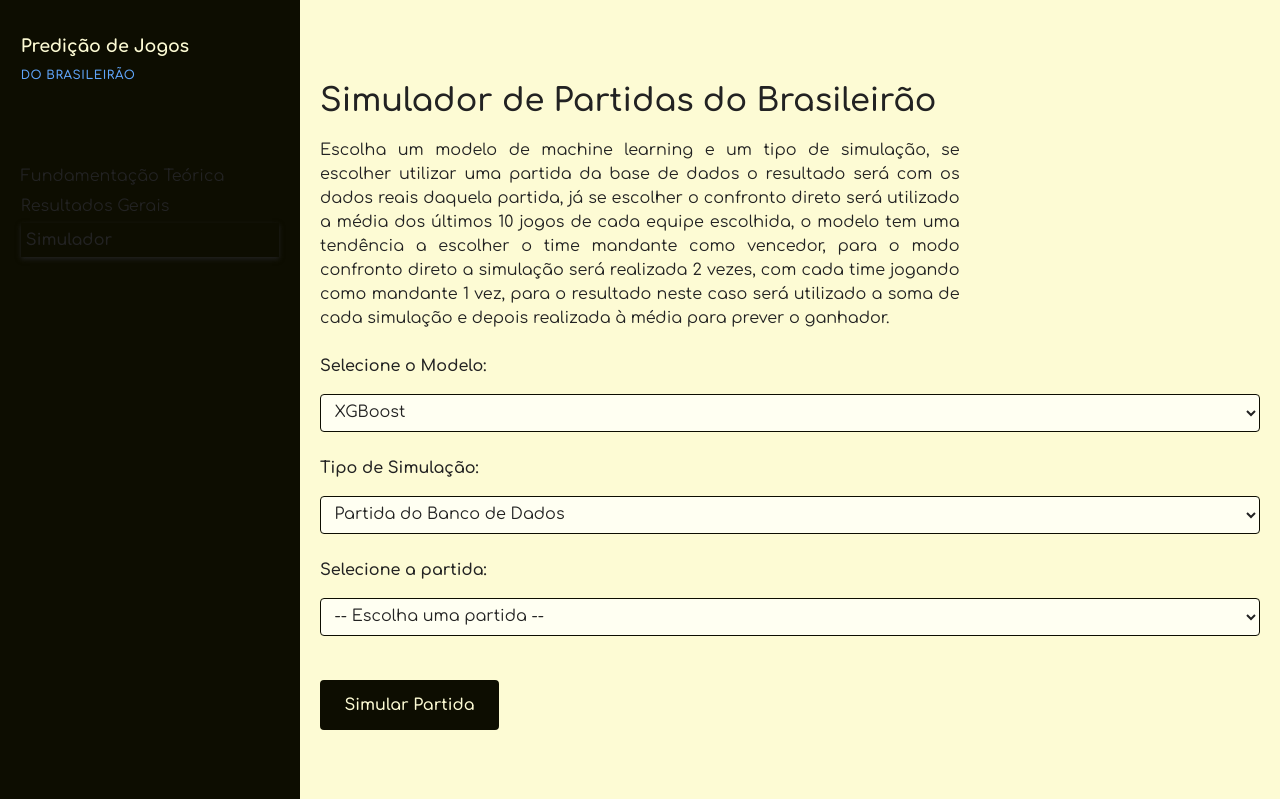
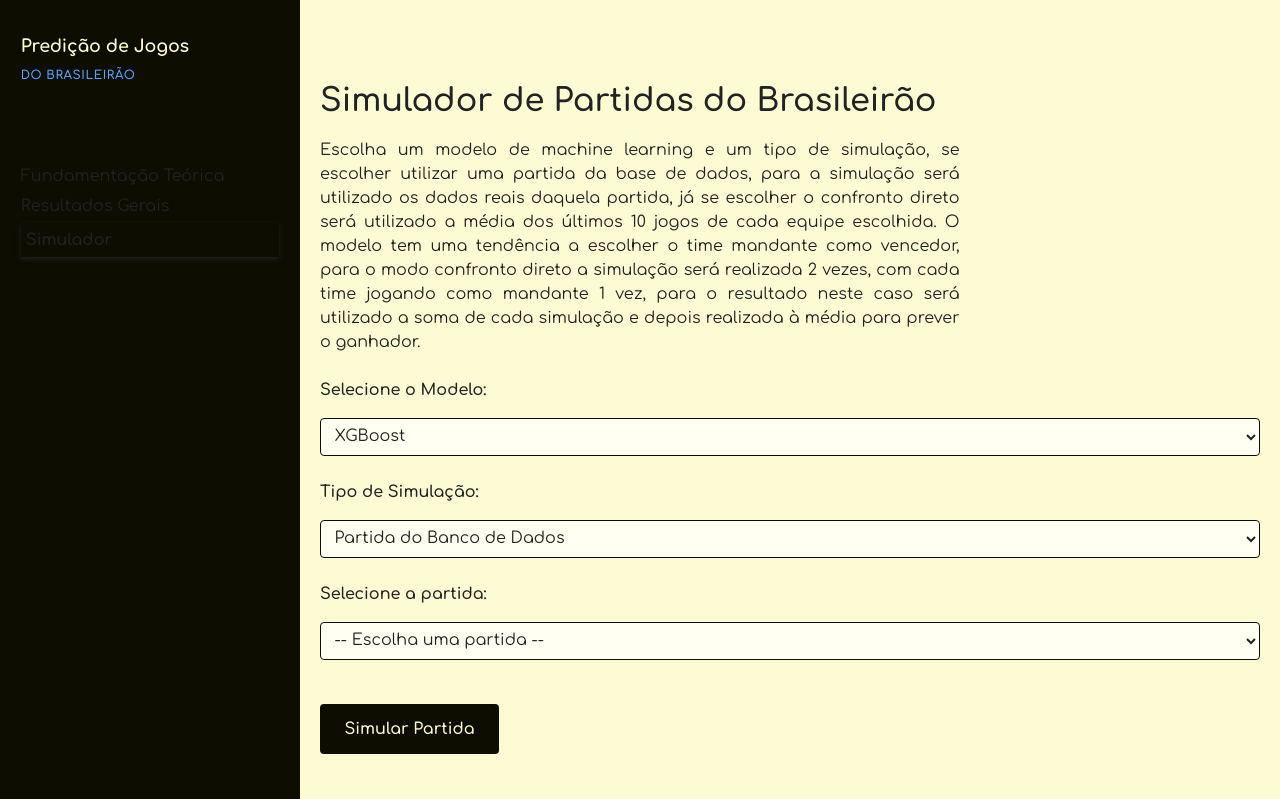
Before and after one commit to CarlosSonego/Estagio, a Flask app: page /simulador in a window 1280 px wide. Shown: the top 799 px of the page. Run offline with Flask 3, Linux system fonts and the light colour scheme; some libraries are stand-ins or nearby versions.

Commit message:
Update simulador.html

```diff
--- a/base/templates/simulador.html
+++ b/base/templates/simulador.html
@@ -30,9 +30,9 @@
         <div class="simulador">
             <h1>Simulador de Partidas do Brasileirão</h1>
             <p class="intro" style="text-align: justify;">
-                Escolha um modelo de machine learning e um tipo de simulação, se escolher utilizar uma partida da base de dados
-                o resultado será com os dados reais daquela partida, já se escolher o confronto direto será utilizado a média dos últimos 10 jogos
-                de cada equipe escolhida, o modelo tem uma tendência a escolher o time mandante como vencedor, para o modo confronto direto
+                Escolha um modelo de machine learning e um tipo de simulação, se escolher utilizar uma partida da base de dados, para a simulação será utilizado os dados reais
+                daquela partida, já se escolher o confronto direto será utilizado a média dos últimos 10 jogos
+                de cada equipe escolhida. O modelo tem uma tendência a escolher o time mandante como vencedor, para o modo confronto direto
                 a simulação será realizada 2 vezes, com cada time jogando como mandante 1 vez, para o resultado neste caso será utilizado a soma de cada simulação e depois realizada à média para prever o ganhador.
             </p>
 
```
